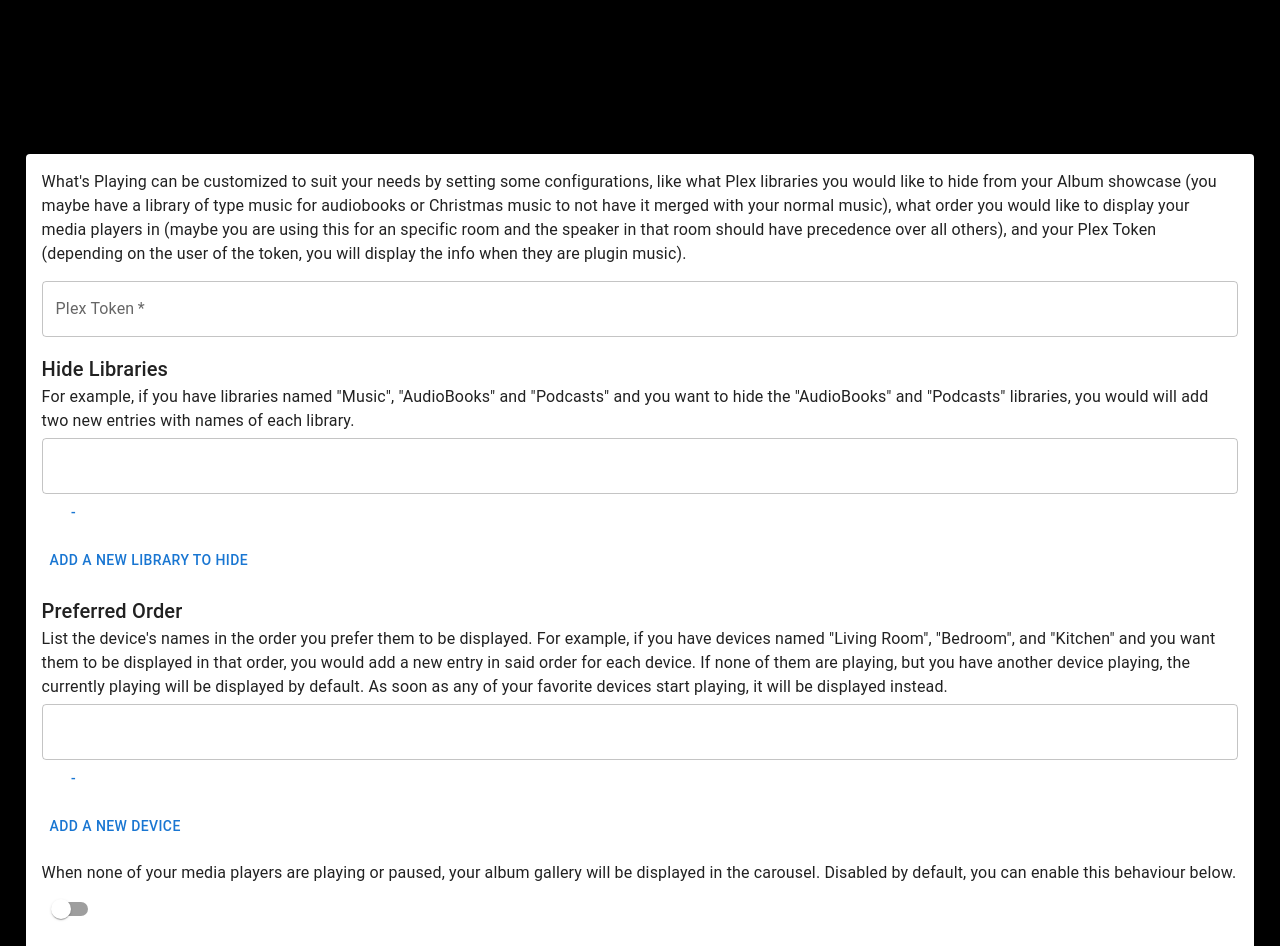
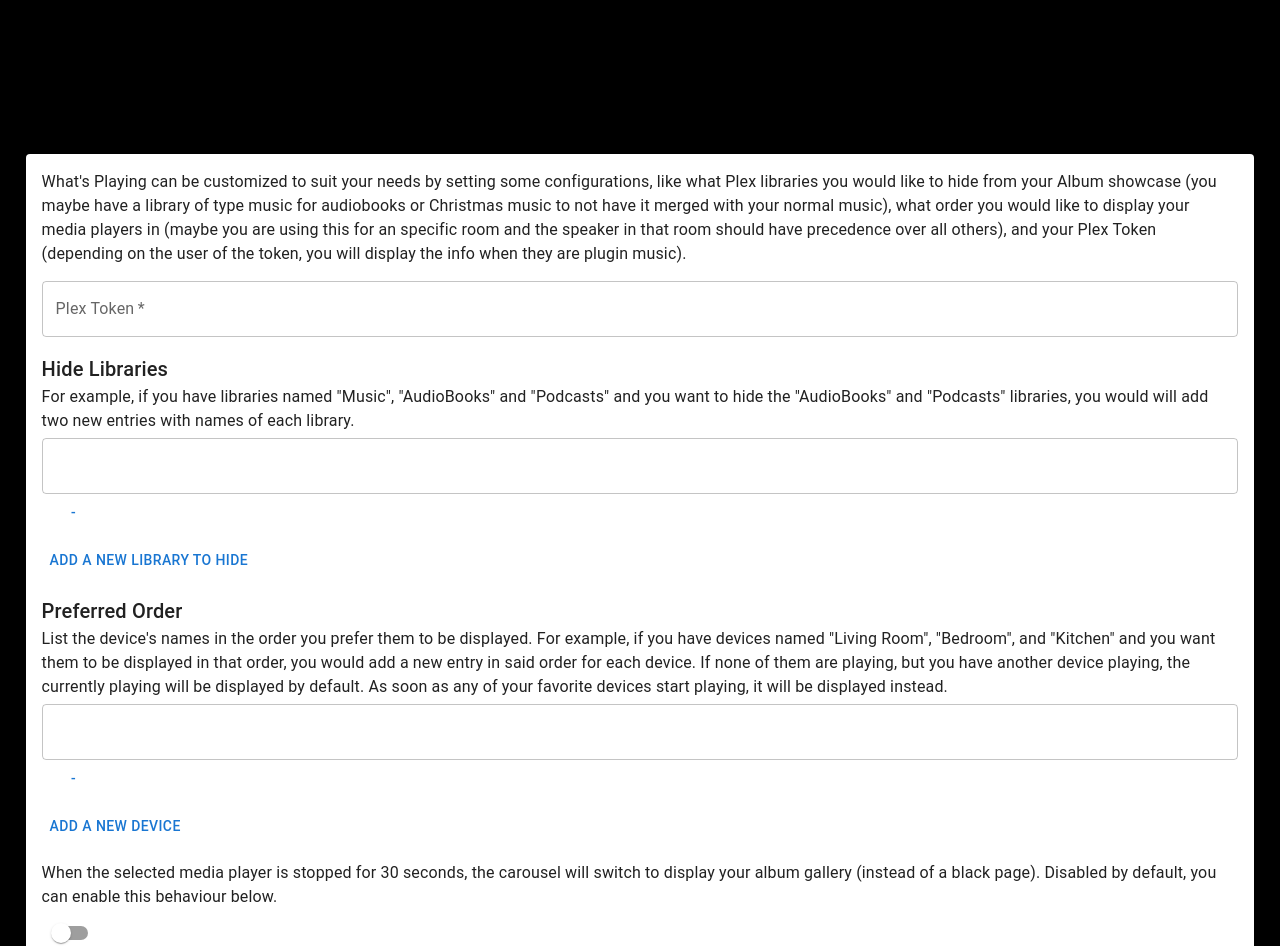
Before and after one commit to gloaysa/whatsplaying, a React (Vite) app: page /config in a window 1280 px wide. Shown: the top 946 px of the page. Built offline with nearby package versions, Linux system fonts and the light colour scheme.

Commit message:
fix: automatic album gallery on device stopped never started

```diff
--- a/src/views/Configuration.tsx
+++ b/src/views/Configuration.tsx
@@ -29,7 +29,7 @@ export const Configuration: FunctionComponent = () => {
     localStorage.setItem("plexToken", plexToken.trimStart().trimEnd());
     localStorage.setItem("hideLibraries", hideLibraries.join(","));
     localStorage.setItem("preferredOrder", preferredOrder.join(","));
-    localStorage.setItem("albumsTimeout", autoDisplayAlbums.toString());
+    localStorage.setItem("autoDisplayAlbums", autoDisplayAlbums.toString());
     localStorage.setItem("intervalBetweenAlbums", intervalBetweenAlbums.toString());
     window.location.assign("/");
   };
@@ -134,8 +134,8 @@ export const Configuration: FunctionComponent = () => {
 
               <Grid item xs={12}>
                 <Typography variant="body1" sx={{ paddingBottom: "5px" }}>
-                  When none of your media players are playing or paused, your album gallery will be displayed in the
-                  carousel. Disabled by default, you can enable this behaviour below.
+                  When the selected media player is stopped for 30 seconds, the carousel will switch to display your
+                  album gallery (instead of a black page). Disabled by default, you can enable this behaviour below.
                 </Typography>
                 <Switch
                   value={autoDisplayAlbums}
--- a/src/views/MediaPlayers.tsx
+++ b/src/views/MediaPlayers.tsx
@@ -29,11 +29,11 @@ export const MediaPlayers: FunctionComponent = () => {
 
   useEffect(() => {
     // if no player has been playing for 60 sec, redirect to /albums
-    if ((albumsOnTimeout && selectedMediaPlayer?.state === "stopped") || selectedMediaPlayer?.state === "unknown") {
+    if (albumsOnTimeout && (selectedMediaPlayer?.state === "stopped" || selectedMediaPlayer?.state === "unknown")) {
       setShowAlbumTimeout(
         setTimeout(() => {
           setLocation("/albums");
-        }, 5000),
+        }, 30000),
       );
     } else {
       if (showAlbumTimeout) {
@@ -47,7 +47,7 @@ export const MediaPlayers: FunctionComponent = () => {
         clearTimeout(showAlbumTimeout);
       }
     };
-  }, [selectedMediaPlayer?.state]);
+  }, [selectedMediaPlayer?.state, albumsOnTimeout]);
 
   const customRenderItem = (
     item: any,
```
